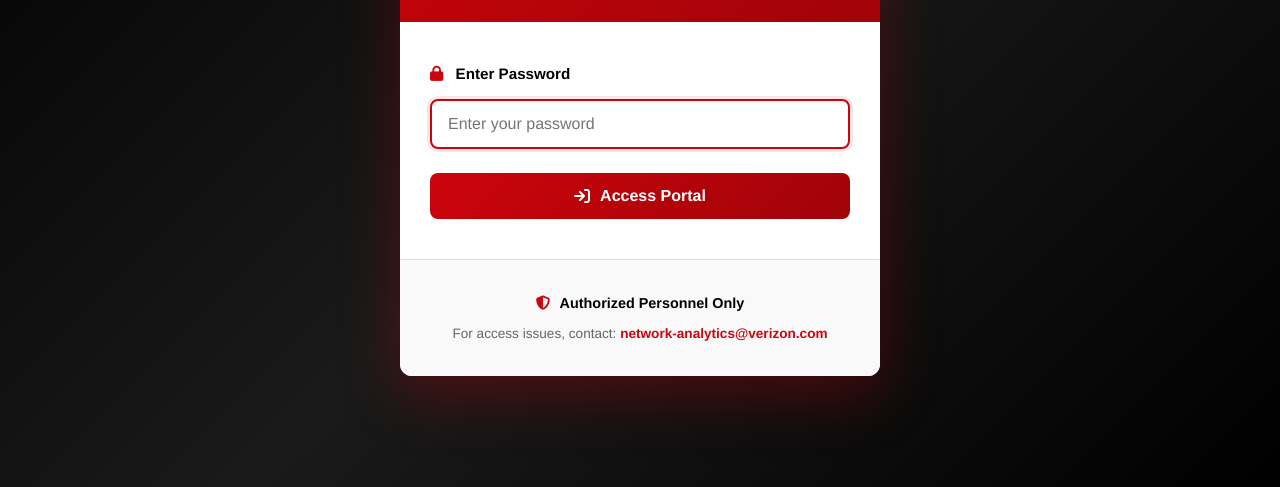
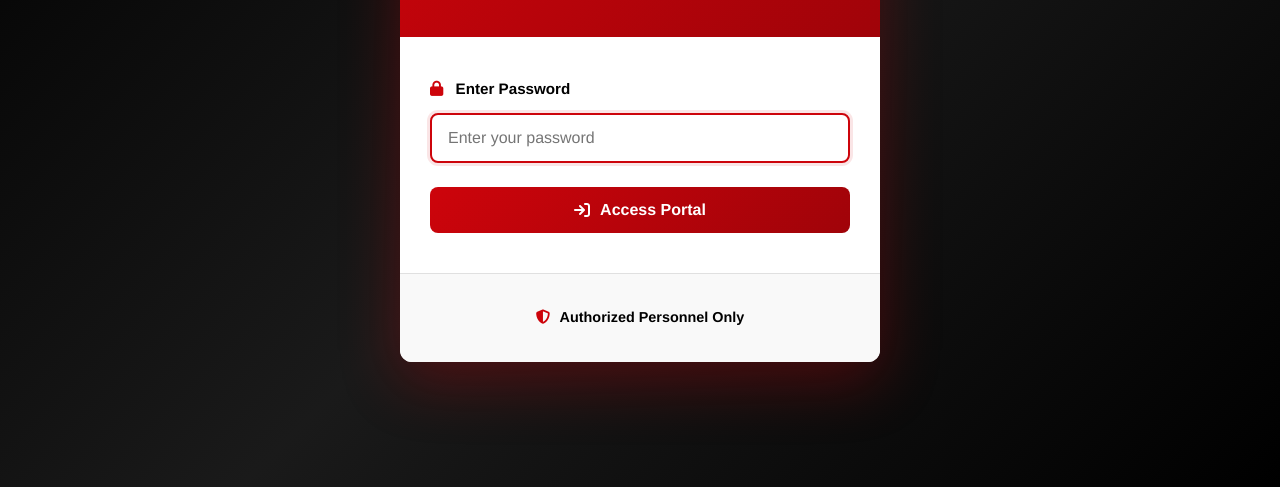
Before and after one commit to mangalrohit-eng/HelloWorld, a plain HTML site: page index.html in a window 1280 px wide. Shown: the part 313-800 px from the top of the page. Drawn offline with nearby package versions, Linux system fonts and the light colour scheme.

Commit message:
Remove contact email from login page footer

```diff
--- a/index.html
+++ b/index.html
@@ -64,7 +64,6 @@
             </div>
             <div class="password-modal-footer">
                 <p><i class="fa-solid fa-shield-halved"></i> Authorized Personnel Only</p>
-                <p class="password-help-text">For access issues, contact: <a href="mailto:network-analytics@verizon.com">network-analytics@verizon.com</a></p>
             </div>
         </div>
     </div>
```
